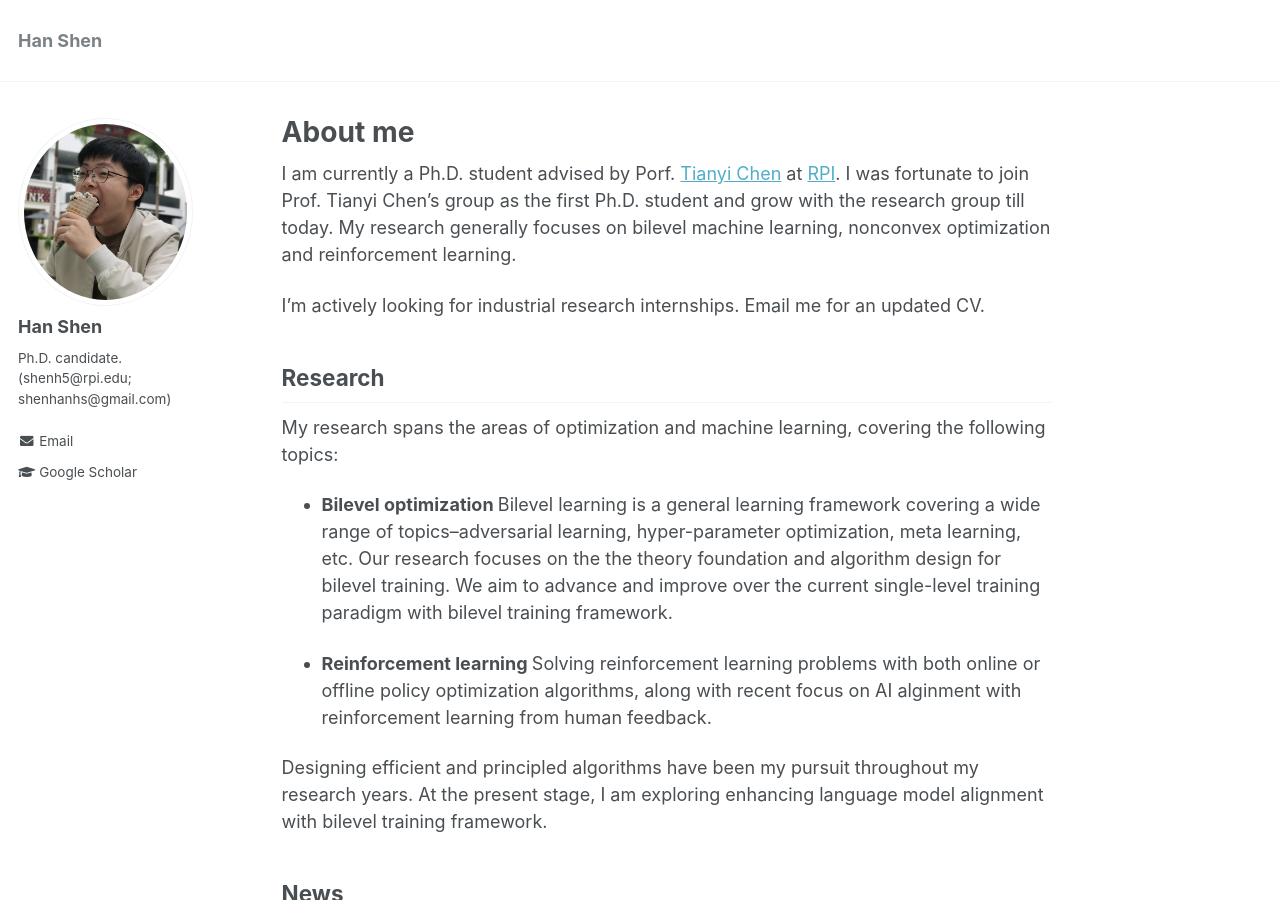
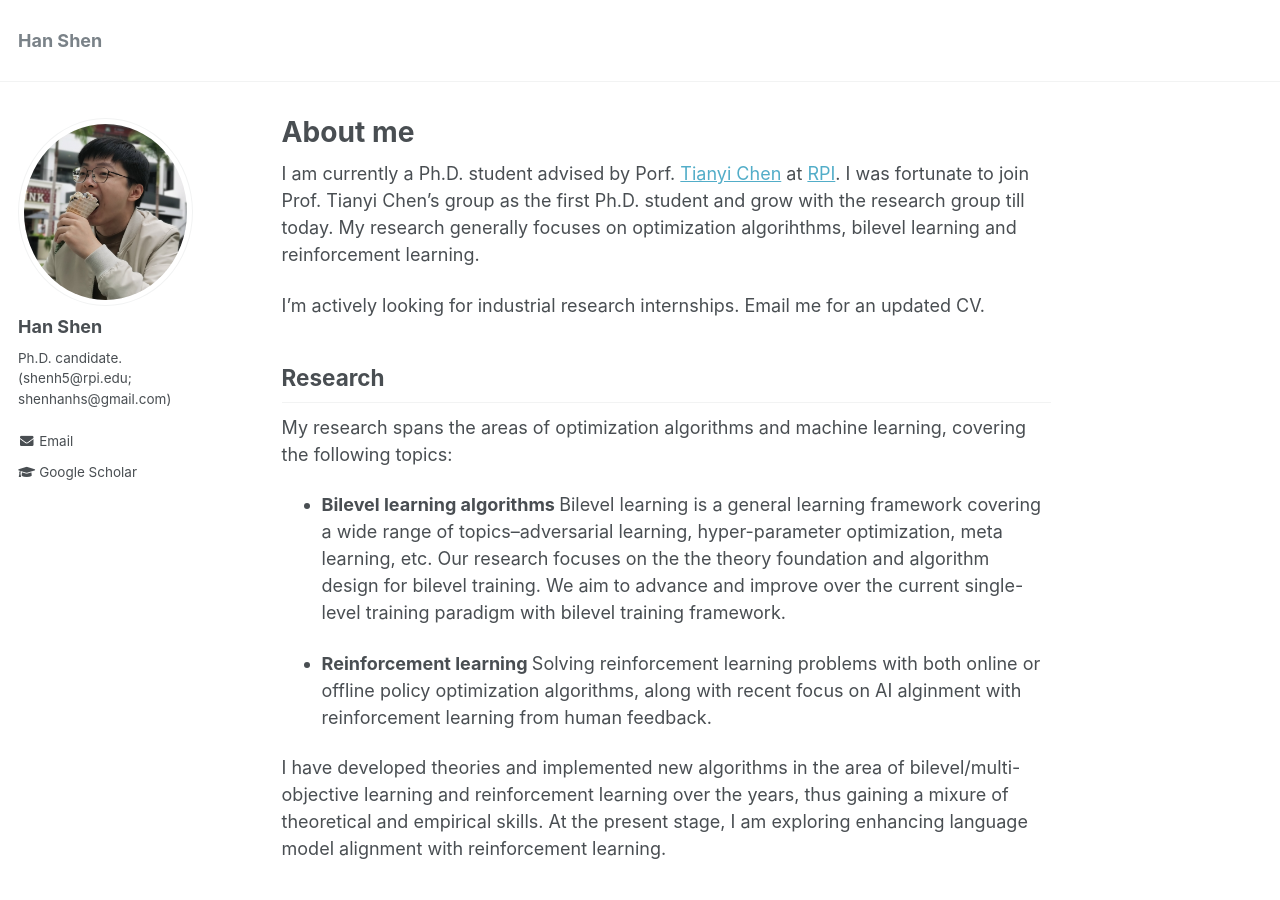
Before and after one commit to hanshen95/hanshen95.github.io, a Jekyll site: the page built from _pages/about.md, in a window 1280 px wide and 900 px high. Built offline with Jekyll 4.4.1, drawn with Linux system fonts in a browser that asks for light colours.

Commit message:
Update about.md

```diff
--- a/_pages/about.md
+++ b/_pages/about.md
@@ -9,7 +9,7 @@
 ---
 
 
-I am currently a Ph.D. student advised by Porf. [Tianyi Chen](https://chentianyi1991.github.io/) at [RPI](https://www.rpi.edu/). I was fortunate to join Prof. Tianyi Chen's group as the first Ph.D. student and grow with the research group till today. My research generally focuses on bilevel machine learning, nonconvex optimization and reinforcement learning.
+I am currently a Ph.D. student advised by Porf. [Tianyi Chen](https://chentianyi1991.github.io/) at [RPI](https://www.rpi.edu/). I was fortunate to join Prof. Tianyi Chen's group as the first Ph.D. student and grow with the research group till today. My research generally focuses on optimization algorihthms, bilevel learning and reinforcement learning.
 
 I'm actively looking for industrial research internships. Email me for an updated CV.
 
@@ -17,13 +17,14 @@
 ## Research
 
 
-My research spans the areas of optimization and machine learning, covering the following topics:
+My research spans the areas of optimization algorithms and machine learning, covering the following topics:
 
-* <b> Bilevel optimization </b> Bilevel learning is a general learning framework covering a wide range of topics--adversarial learning, hyper-parameter optimization, meta learning, etc. Our research focuses on the the theory foundation and algorithm design for bilevel training. We aim to advance and improve over the current single-level training paradigm with bilevel training framework.
+* <b> Bilevel learning algorithms </b> Bilevel learning is a general learning framework covering a wide range of topics--adversarial learning, hyper-parameter optimization, meta learning, etc. Our research focuses on the the theory foundation and algorithm design for bilevel training. We aim to advance and improve over the current single-level training paradigm with bilevel training framework.
 
 * <b> Reinforcement learning </b> Solving reinforcement learning problems with both online or offline policy optimization algorithms, along with recent focus on AI alginment with reinforcement learning from human feedback.
 
-Designing efficient and principled algorithms have been my pursuit throughout my research years. At the present stage, I am exploring enhancing language model alignment with bilevel training framework.
+I have developed theories and implemented new algorithms in the area of bilevel/multi-objective learning and reinforcement learning over the years, thus gaining a mixure of theoretical and empirical skills.
+At the present stage, I am exploring enhancing language model alignment with reinforcement learning.
 
 <!--Recently, I focus more on-->
 
```
